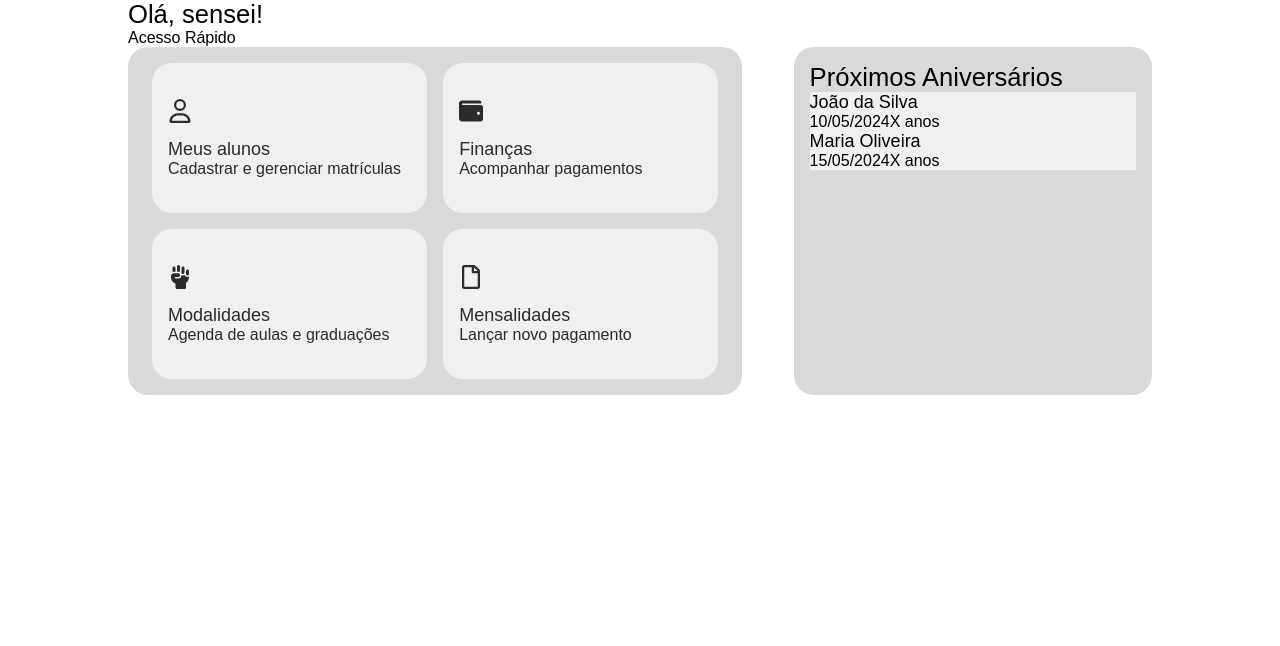
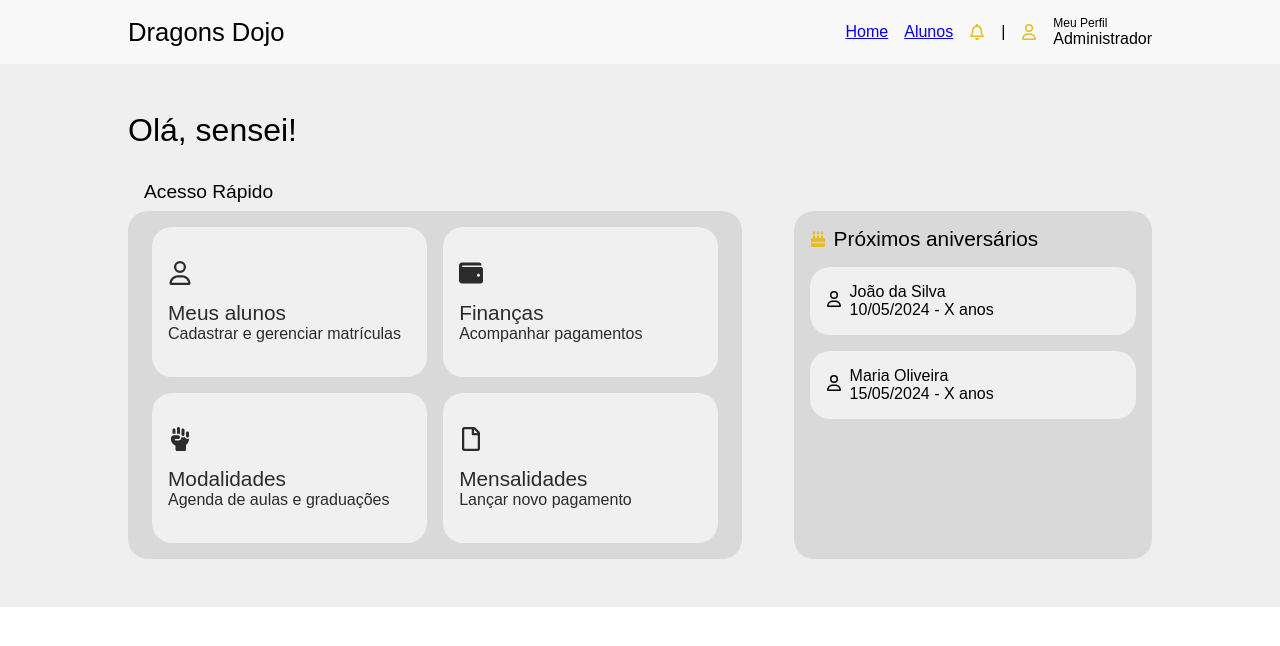
Before and after one commit to HugoLeda/dragons-dojo-manager, a React (Vite) app in the folder front/dragons-dojo/: page / in a window 1280 px wide. Shown: the top 646 px of the page. Built offline with nearby package versions, Linux system fonts and the light colour scheme.

Commit message:
create header and first routes

```diff
--- a/front/dragons-dojo/package.json
+++ b/front/dragons-dojo/package.json
@@ -13,6 +13,7 @@
     "react": "^19.2.8",
     "react-dom": "^19.2.8",
     "react-icons": "^5.7.0",
+    "react-router-dom": "^7.18.5",
     "styled-components": "^6.5.3"
   },
   "devDependencies": {
--- a/front/dragons-dojo/src/App.jsx
+++ b/front/dragons-dojo/src/App.jsx
@@ -1,12 +1,15 @@
 import Home from './pages/Home'
 import GlobalStyles from "./styles/global";
+
+import { RouterProvider } from "react-router-dom";
+import Router from "./routes";
 
 function App() {
 
   return (
     <>
       <GlobalStyles />
-      <Home />
+      <RouterProvider router={Router} />
     </>
   )
 }
--- a/front/dragons-dojo/src/components/BirthdayCard/index.jsx
+++ b/front/dragons-dojo/src/components/BirthdayCard/index.jsx
@@ -1,17 +1,40 @@
 import styled from "styled-components"
 import Theme from "../../styles/theme"
+import { FaRegUser } from "react-icons/fa6"
 
 const Card = styled.div `
   background-color: ${Theme.colors.matteWhite};
+  display: flex;
+  align-items: center;
+  gap: 1rem;
+  padding: 1rem;
+  border-radius: 20px;
+
+
+  .card {
+    gap: .5rem;
+  }
+
+  .icon {
+    padding-top: .5rem;
+    align-items: center;
+  }
+
+
+  p {
+    font-size: ${Theme.textSize.textMd};
+  }
 `
 
 export default function BirthdayCard({ name, date }) {
   return (
     <Card>
-      <div></div>
-      <div>
-        <p>{name}</p>
-        <span>{date}</span><span>X anos</span>
+      <div className="card flex">
+        <div className="icon"><FaRegUser/></div>
+        <div>
+          <p>{name}</p>
+          <span>{date} - X anos</span>
+        </div>
       </div>
     </Card>
   )
--- /dev/null
+++ b/front/dragons-dojo/src/components/Header/index.jsx
@@ -0,0 +1,29 @@
+import { HeaderContainer } from "./style";
+
+import { FaRegBell, FaRegUser } from "react-icons/fa6";
+
+export default function Header() {
+  return (
+    <>
+    <HeaderContainer>
+      <div className=" header flex">
+        <div className="header-links flex">
+          <h1> <a href="/" style={{textDecoration:"none", color:"#000"}}>Dragons Dojo</a></h1>
+        </div>
+
+        <div className=" header-links flex">
+          <a href="/">Home</a>
+          <a href="/alunos">Alunos</a>
+          <FaRegBell style={{color: "#E8BB1E"}} />
+          |
+          <FaRegUser style={{color: "#E8BB1E"}} />
+          <div className="profile flex">
+            <span>Meu Perfil</span>
+            <p>Administrador</p>
+          </div>
+        </div>
+      </div>
+    </HeaderContainer>
+    </>
+  )
+}
--- /dev/null
+++ b/front/dragons-dojo/src/components/Header/style.js
@@ -0,0 +1,38 @@
+import styled from "styled-components";
+import Theme from "../../styles/theme";
+
+
+export const HeaderContainer = styled.header`
+  background-color: #f9f9f9;
+  padding: 1rem 10%;
+  display: flex;
+
+  .flex {
+    display: flex;
+  }
+
+  .header {
+    justify-content: space-between;
+    width: 100%;
+  }
+
+  .header-links {
+    align-items: center;
+    gap: 1rem;
+  }
+
+  .profile {
+    flex-direction: column;
+  }
+
+  h1 {
+    font-size: ${Theme.textSize.titleSm};
+  }
+  span,p {
+    margin: 0;
+  }
+
+  span {
+    font-size: 12px;
+  }
+`
--- a/front/dragons-dojo/src/components/QuickCard/index.jsx
+++ b/front/dragons-dojo/src/components/QuickCard/index.jsx
@@ -5,12 +5,12 @@ const Card = styled.div `
   height: 150px;
   width: calc(50% - 16px);
 
-  padding: 16px;
+  padding: 1rem;
 
   display: flex;
   flex-direction: column;
   justify-content: center;
-  gap: 16px;
+  gap: 1rem;
 
   transition: linear all .2s;
   background-color: ${Theme.colors.matteWhite};
@@ -24,11 +24,11 @@ const Card = styled.div `
     background-color: ${Theme.colors.yellow};
   }
 
-  p {
-      font-size: ${Theme.textSize.textMd};
+  h3 {
+      font-size: ${Theme.textSize.textLg};
   }
 
-  span {
+  p {
     font-size: ${Theme.textSize.textMobileSm};
   }
 `
@@ -38,8 +38,8 @@ export default function QuickCard({icon, title, description}) {
     <Card>
       {icon}
       <div>
-        <p>{title}</p>
-        <span>{description}</span>
+        <h3>{title}</h3>
+        <p>{description}</p>
       </div>
     </Card>
   )
--- a/front/dragons-dojo/src/pages/Alunos/index.jsx
+++ b/front/dragons-dojo/src/pages/Alunos/index.jsx
@@ -1,7 +1,16 @@
+import { AlunosPage } from "./style";
+
+import Header from "../../components/Header";
+
 export default function Alunos() {
   return (
-    <div>
-      <h1>Alunos</h1>
-    </div>
+    <>
+      <Header/>
+      <AlunosPage>
+        <div>
+          <h1>Meus alunos</h1>
+        </div>
+      </AlunosPage>
+    </>
   );
 }
--- /dev/null
+++ b/front/dragons-dojo/src/pages/Alunos/style.js
@@ -0,0 +1,7 @@
+import styled from "styled-components";
+
+export const AlunosPage = styled.div `
+  background-color: #fff;
+  padding: 3rem 10%;
+
+`
--- a/front/dragons-dojo/src/pages/Home/index.jsx
+++ b/front/dragons-dojo/src/pages/Home/index.jsx
@@ -1,17 +1,18 @@
 import BirthdayCard from "../../components/BirthdayCard";
+import Header from "../../components/Header";
 import QuickCard from "../../components/QuickCard";
 
 import { Homepage } from "./style";
 
 import { FaRegFile, FaWallet } from "react-icons/fa";
-import { FaRegUser, FaHandFist } from "react-icons/fa6";
+import { FaRegUser, FaHandFist, FaCakeCandles } from "react-icons/fa6";
 
 
 const quickCards = [
   {
     icon: <FaRegUser style={{fontSize: 24, color: '#2b2b2b'}}/>,
     title: "Meus alunos",
-    description: "Cadastrar e gerenciar matrículas",
+    description: "Cadastrar e gerenciar matrículas"
   },
   {
     icon: <FaWallet style={{fontSize: 24, color: '#2b2b2b'}}/>,
@@ -43,9 +44,13 @@ const birthdayCards = [
 
 export default function Home() {
   return (
+    <>
+      <Header/>
       <Homepage>
+        <div className="quick-actions-title flex-column">
           <h1>Olá, sensei!</h1>
           <span>Acesso Rápido</span>
+        </div>
         <section className="access flex">
           <div className="early-access flex">
             {quickCards.map((card) => (
@@ -54,12 +59,17 @@ export default function Home() {
                 icon={card.icon}
                 title={card.title}
                 description={card.description}
+                link={card.link}
               />
             ))}
           </div>
 
-        <div className="next-birthdays flex">
-          <h1>Próximos Aniversários</h1>
+          <div className="upcoming-birthdays">
+            <div className="upcoming-birthdays-title flex">
+              <FaCakeCandles style={{color: "#E8BB1E"}} />
+              <h2>Próximos aniversários</h2>
+            </div>
+            <div className="each-birthday flex">
               {birthdayCards.map((card) => (
                 <BirthdayCard
                   key={card.name}
@@ -68,7 +78,9 @@ export default function Home() {
                 />
               ))}
             </div>
+          </div>
         </section>
       </Homepage>
+    </>
   )
 }
--- a/front/dragons-dojo/src/pages/Home/style.js
+++ b/front/dragons-dojo/src/pages/Home/style.js
@@ -2,11 +2,25 @@ import styled from "styled-components";
 import Theme from "../../styles/theme";
 
 export const Homepage = styled.div `
-
-  padding: 0 10%;
+  background-color: #efefef;
+  padding: 3rem 10%;
 
   .flex {
     display: flex;
+  }
+
+  .flex-column {
+    display: flex;
+    flex-direction: column;
+  }
+
+  .quick-actions-title {
+    gap: 2rem;
+    span {
+      font-size: ${Theme.textSize.textMd};
+      padding-left: 1rem;
+      margin-bottom: .5rem;
+    }
   }
 
   .access {
@@ -16,18 +30,17 @@ export const Homepage = styled.div `
   .early-access {
     justify-content: center;
     flex-wrap: wrap;
-    gap: 16px;
+    gap: 1rem;
 
     background-color: ${Theme.colors.gray3};
 
     width: 60%;
-    padding: 16px;
+    padding: 1rem;
 
     border-radius: 20px;
   }
 
-  .next-birthdays {
-    flex-direction: column;
+  .upcoming-birthdays {
 
     background-color: ${Theme.colors.gray3};
 
@@ -37,12 +50,29 @@ export const Homepage = styled.div `
     border-radius: 20px;
   }
 
+
+  .upcoming-birthdays-title {
+    align-items: center;
+    gap: .5rem;
+    padding-bottom: 1rem;
+  }
+
+  .each-birthday {
+    flex-direction: column;
+    gap: 1rem;
+  }
+
+
   h1 {
-    font-size: ${Theme.textSize.titleSm};
+    font-size: ${Theme.textSize.titleMobileMd};
     font-weight: 500;
   }
 
+  h2 {
+    font-size: ${Theme.textSize.textLg};
+  }
+
   p {
-    font-size: ${Theme.textSize.textSm};
+    font-size: ${Theme.textSize.textMobileSm};
   }
 `
--- /dev/null
+++ b/front/dragons-dojo/src/routes.jsx
@@ -0,0 +1,18 @@
+import { createBrowserRouter} from "react-router-dom";
+import Home from "./pages/Home";
+import Alunos from "./pages/Alunos";
+
+
+
+const Router = createBrowserRouter([
+  {
+    path: "/",
+    element: <Home />,
+  },
+  {
+    path: "/alunos",
+    element: <Alunos />
+  }
+]);
+
+export default Router;
--- a/front/dragons-dojo/src/styles/theme.js
+++ b/front/dragons-dojo/src/styles/theme.js
@@ -1,7 +1,7 @@
 const Theme = {
   colors: {
     blue: '#0d2d7d',
-    yellow: '#ffec00',
+    yellow: '#E8BB1E',
     red: '#ff0000',
     white: '#ffffff',
     babyBlue: '#93c5ff',
```
Also changed, not shown: 1 other file (tests, documents, lock files or other folders). Lines whose indentation alone changed are shown as unchanged.
